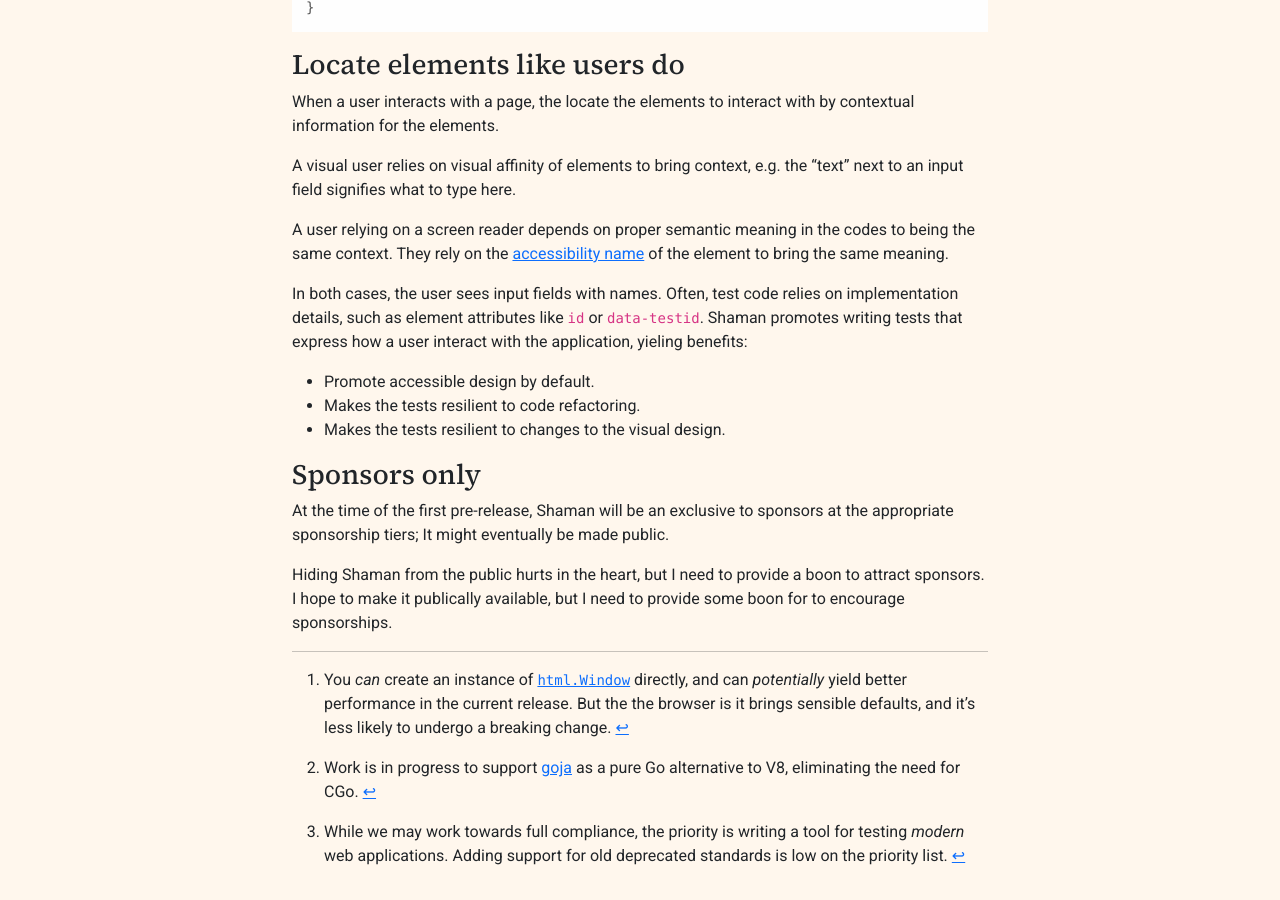
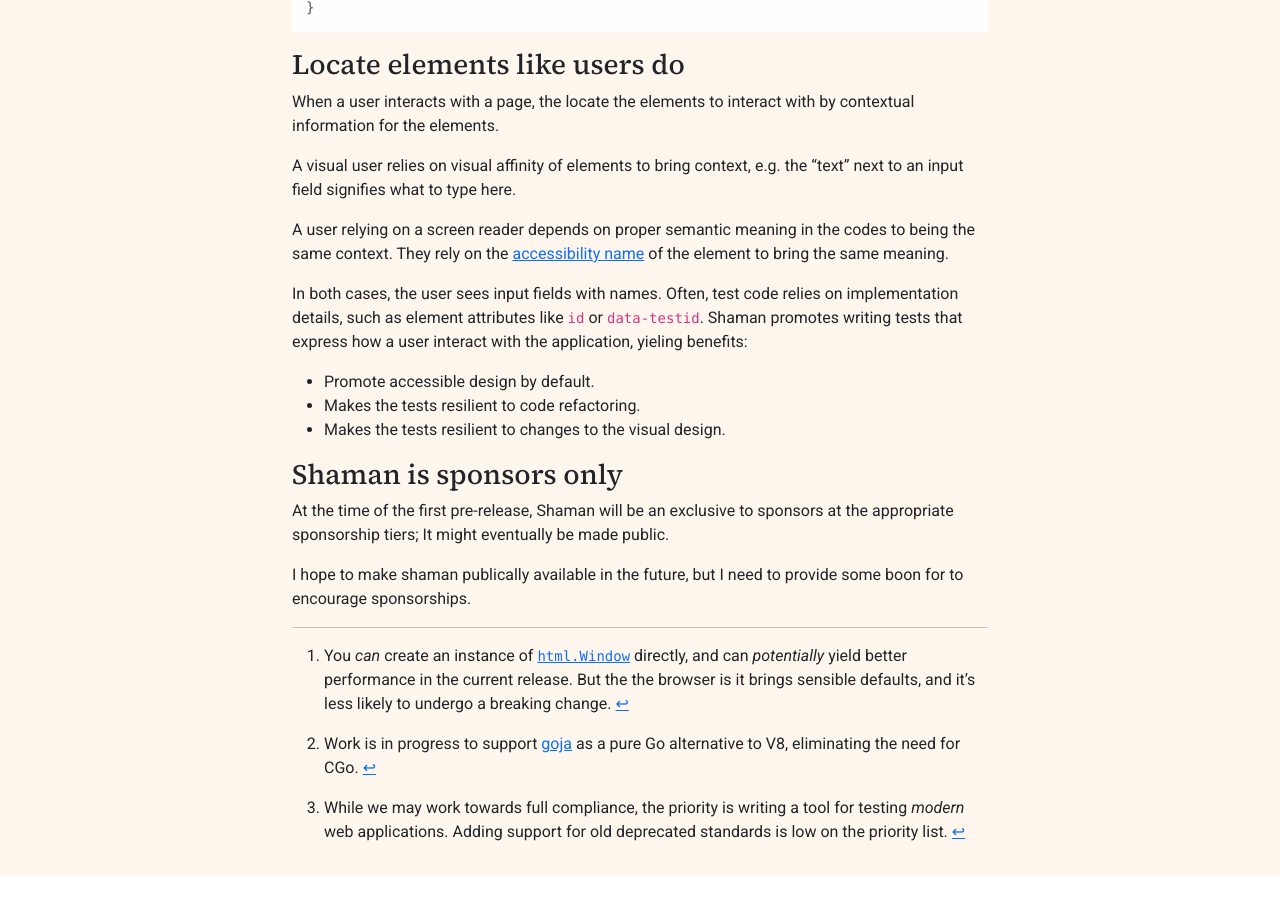
Before and after one commit to gost-dom/gost-dom.github.io, a Jekyll site: the page built from index.markdown, in a window 1280 px wide and 900 px high, scrolled down 1910 px. Built offline with Jekyll 4.4.1, drawn with Linux system fonts in a browser that asks for light colours; after the commit the page ends 2786 px from its top, so only the background shows below that.

Commit message:
Fix same sentence twice

```diff
--- a/index.markdown
+++ b/index.markdown
@@ -130,14 +130,13 @@ application, yieling benefits:
 - Makes the tests resilient to code refactoring.
 - Makes the tests resilient to changes to the visual design.
 
-### Sponsors only
+### Shaman is sponsors only
 
 At the time of the first pre-release, Shaman will be an exclusive to sponsors at the appropriate
 sponsorship tiers; It might eventually be made public.
 
-Hiding Shaman from the public hurts in the heart, but I need to provide a boon
-to attract sponsors. I hope to make it publically available, but I need to
-provide some boon for to encourage sponsorships.
+I hope to make shaman publically available in the future, but I need to provide some boon for
+to encourage sponsorships.
 
 ---
 
```
